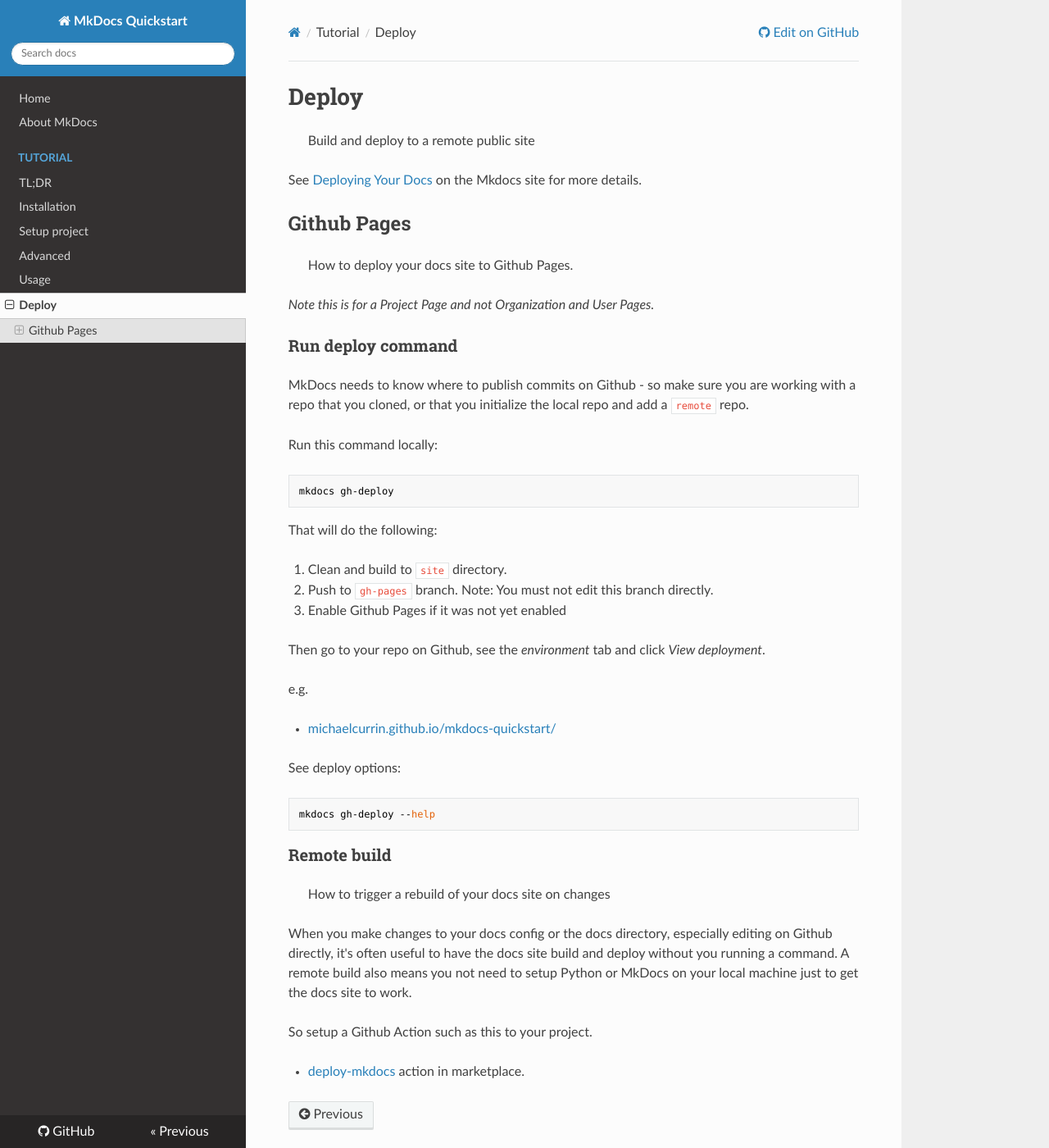
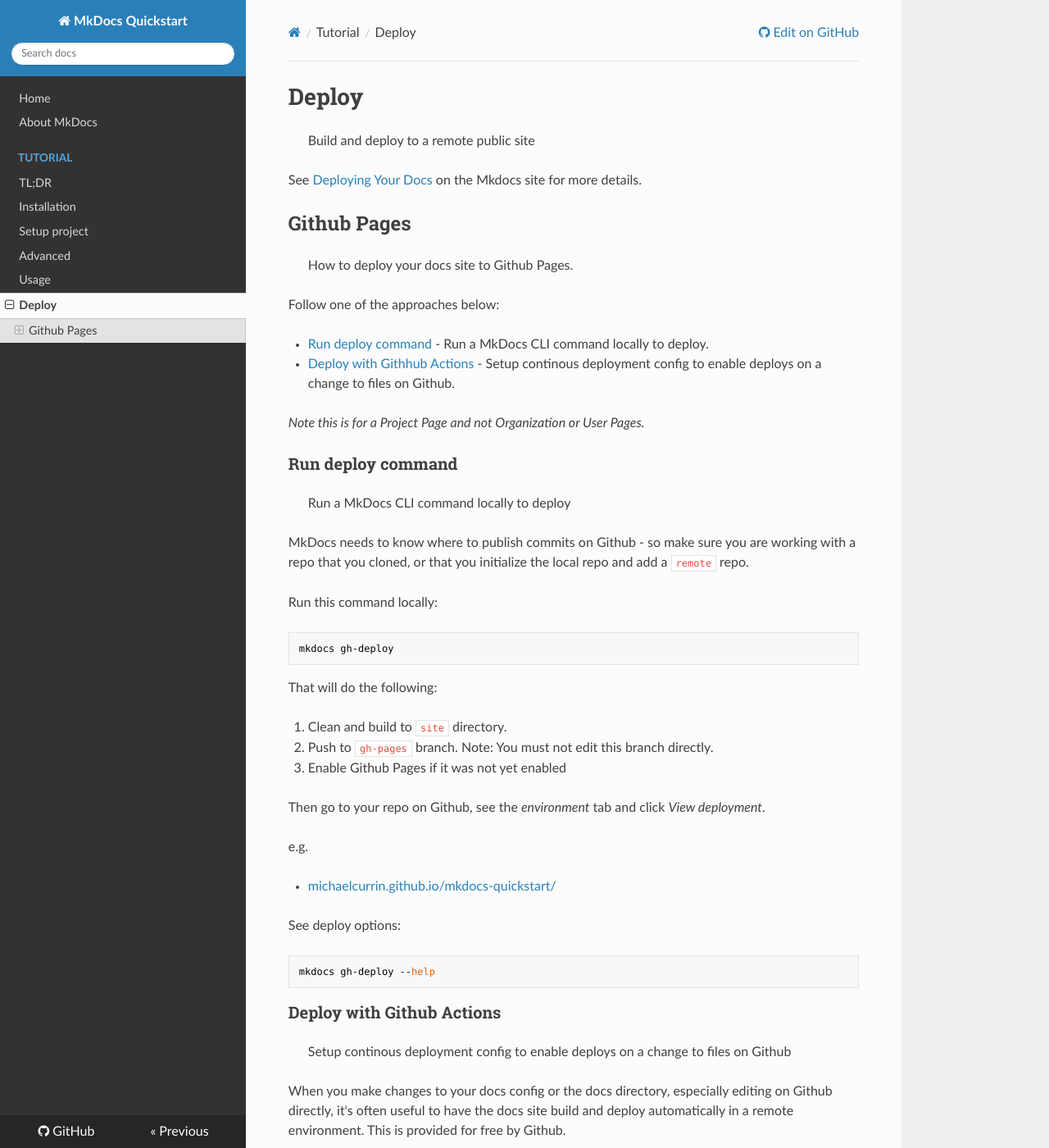
Before and after one commit to MichaelCurrin/mkdocs-quickstart, an MkDocs documentation site: the page built from docs/tutorial/deploy.md, in a window 1280 px wide and 1400 px high. Shown: the whole window at 82% size. Built offline with MkDocs 1.6.1, drawn with Linux system fonts in a browser that asks for light colours; nearby versions of some CDN libraries; some of the changed text lies outside the part shown.

Commit message:
Update deploy.md

````diff
--- a/docs/tutorial/deploy.md
+++ b/docs/tutorial/deploy.md
@@ -8,10 +8,16 @@
 ## Github Pages
 > How to deploy your docs site to Github Pages.
 
-_Note this is for a Project Page and not Organization and User Pages._
+Follow one of the approaches below:
+
+- [Run deploy command](#run-deploy-command) - Run a MkDocs CLI command locally to deploy.
+- [Deploy with Githhub Actions](#deploy-with-github-actions) - Setup continous deployment config to enable deploys on a change to files on Github.
 
 
+_Note this is for a Project Page and not Organization or User Pages._
+
 ### Run deploy command
+> Run a MkDocs CLI command locally to deploy
 
 MkDocs needs to know where to publish commits on Github - so make sure you are working with a repo that you cloned, or that you initialize the local repo and add a `remote` repo.
 
@@ -40,11 +46,13 @@
 mkdocs gh-deploy --help
 ```
 
-### Remote build
-> How to trigger a rebuild of your docs site on changes
+### Deploy with Github Actions
+>  Setup continous deployment config to enable deploys on a change to files on Github
 
-When you make changes to your docs config or the docs directory, especially editing on Github directly, it's often useful to have the docs site build and deploy without you running a command. A remote build also means you not need to setup Python or MkDocs on your local machine just to get the docs site to work.
+When you make changes to your docs config or the docs directory, especially editing on Github directly, it's often useful to have the docs site build and deploy automatically in a remote environment. This is provided for free by Github.
 
-So setup a Github Action such as this to your project.
+This action is setup to do that for MkDocs:
 
 - [deploy-mkdocs](https://github.com/marketplace/actions/deploy-mkdocs) action in marketplace.
+
+See this implemented in the [workflow](https://github.com/MichaelCurrin/mkdocs-quickstart/blob/master/.github/workflows/main.yml) file of this MkDocs Quickstart project.
````
